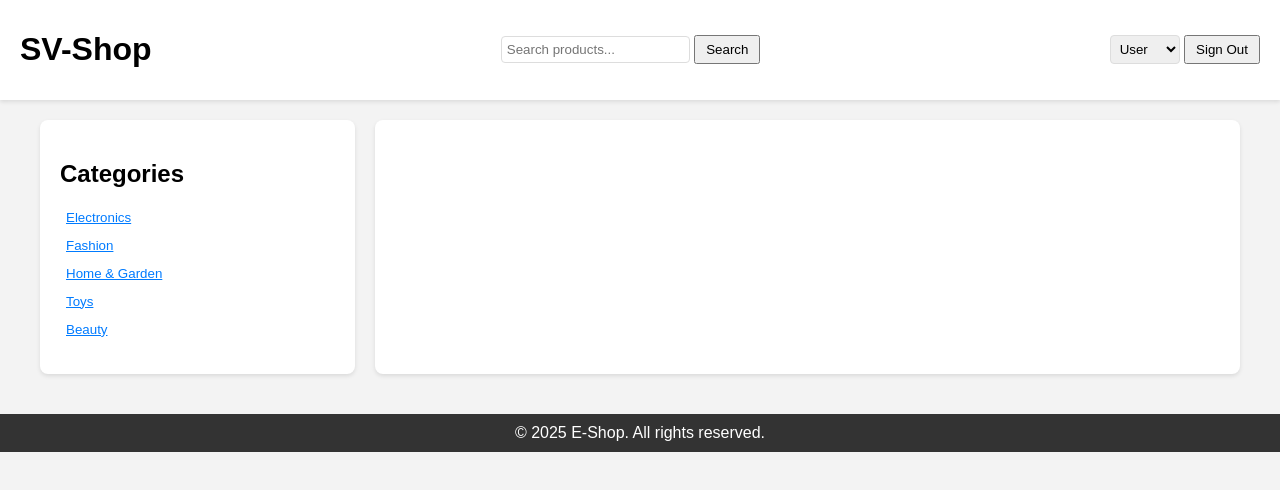
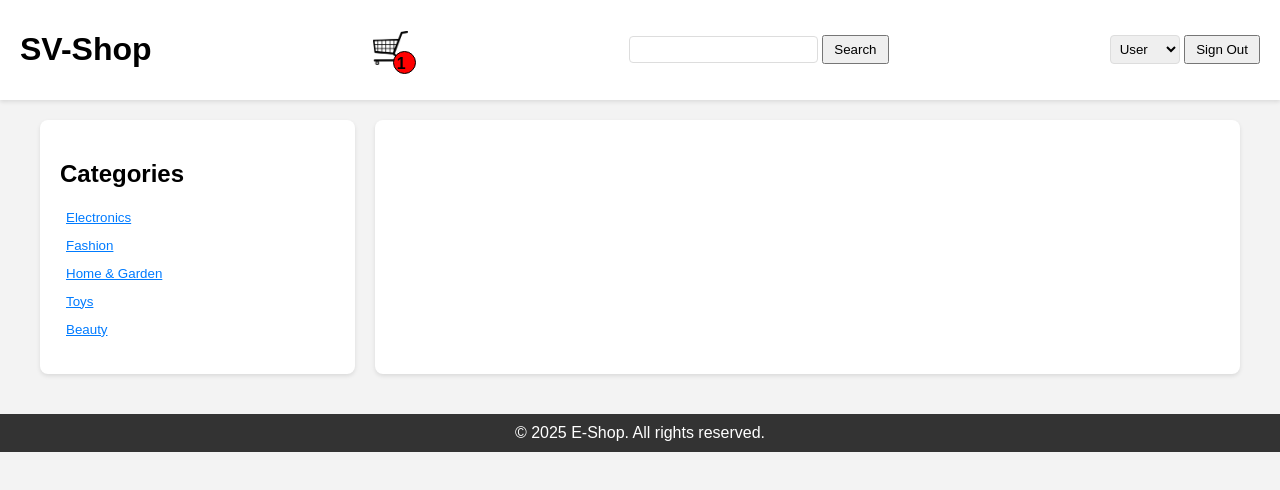
Before and after one commit to pentser/shop, a plain HTML site: page products.html in a window 1280 px wide. Drawn offline with nearby package versions, Linux system fonts and the light colour scheme; no server answers.

Commit message:
update cart

```diff
--- a/css/style.css
+++ b/css/style.css
@@ -7,6 +7,7 @@ body {
 .container img {
  border-radius: 7px;
  width: 1200px;
+
 }
 
 
@@ -14,9 +15,33 @@ body {
      background: white;
      box-shadow: 0 2px 4px rgba(0, 0, 0, 0.1);
      padding: 10px 20px; display: flex; justify-content: space-between;
-          align-items: center; }
+     align-items: center;
 
-    .container { max-width: 1200px;
+     }
+
+header .cart{
+     position: relative;
+}
+header .icon{
+     width: 35px;
+}
+
+header span {
+     border: 1px solid black;
+     width: 15px;
+     height: 15px;
+     border-radius: 50%;
+     position: absolute;
+     top:20px;
+     left:20px;
+     background-color:red;
+     font-weight: bold;
+     padding: 3px;
+
+
+}
+.container {
+      max-width: 1200px;
      margin: 0 auto;
       padding: 20px;
  }
--- a/js/products.js
+++ b/js/products.js
@@ -46,7 +46,7 @@ window.onload= ()=>{
         <img src="${product.image}" alt="${product.title}">
         <h3>${product.title}</h3>
         <p>${product.price}</p>
-        <button onclick="addToCart(${product.id})">Add to Cart</button>
+        <button onclick="addToCart(${product})">Add to Cart</button>
       `;
       productsContainer.appendChild(productDiv);
     });
--- a/js/register.js
+++ b/js/register.js
@@ -24,7 +24,7 @@ document.getElementById('register-form').addEventListener('submit', function(eve
     }
 
     if(password!=confirmPassword) {
-        $errorMsg.innerText += `* confirm : not equal to password [${password},${confirm}]\n`;
+        $errorMsg.innerText += `* confirm : not equal to password [${password},${confirmPasswoed}]\n`;
         $errorMsg.style.display="block";
     }
 
--- a/products.html
+++ b/products.html
@@ -10,8 +10,14 @@
 
 <header>
   <h1>SV-Shop</h1>
+  <div class="cart">
+    <img class="icon" src="./images/cartIcon.webp" alt="">
+    <span class="counter">1</span>
+
+  </div>
   <div>
-    <input type="text" id="search" placeholder="Search products..." style="padding: 5px; border-radius: 4px; border: 1px solid #ddd;">
+    <input type="text" id="search" placehol
+    der="Search products..." style="padding: 5px; border-radius: 4px; border: 1px solid #ddd;">
     <button onclick="searchProducts()" style="padding: 5px 10px;">Search</button>
   </div>
   <div>
```
Also changed, not shown: images/cartIcon.webp (added). Lines whose indentation alone changed are shown as unchanged.
